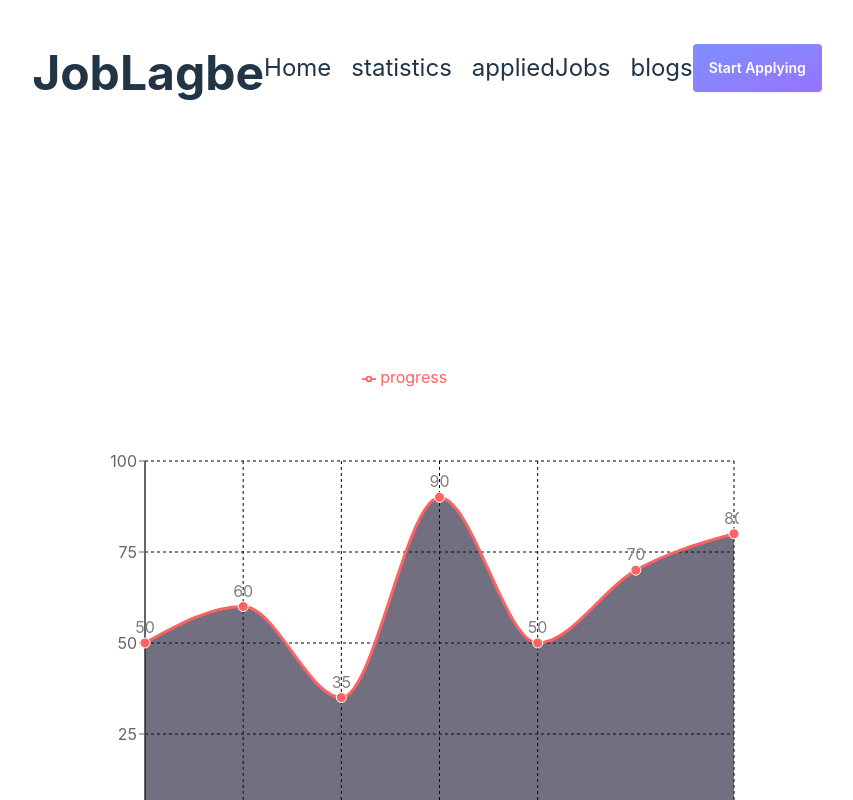
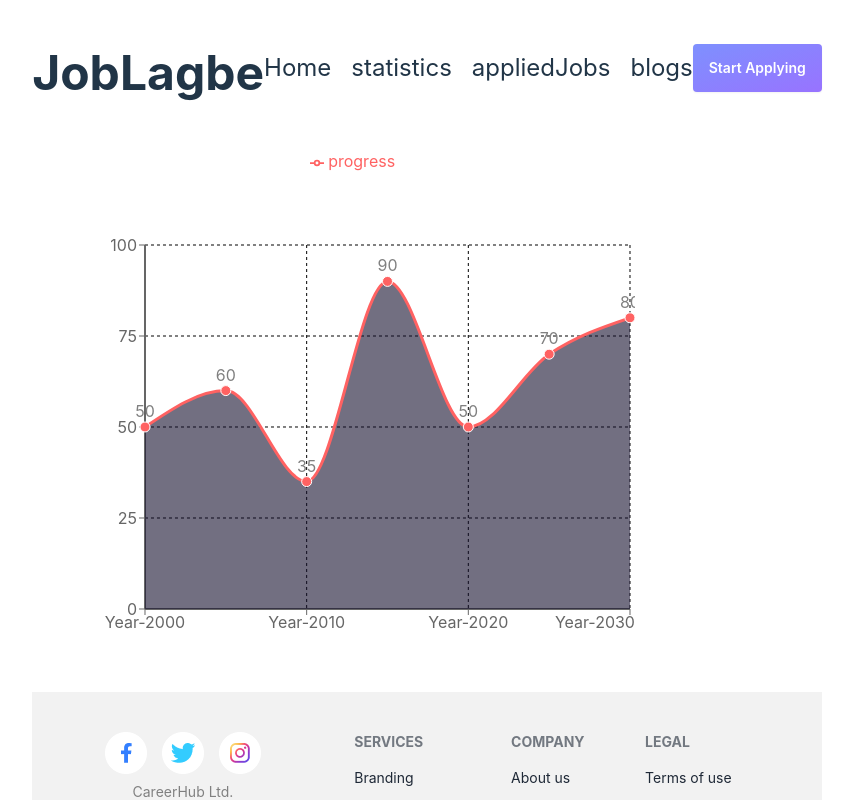
Before and after one commit to Rakibul-Islam05/JobCareer, a React (Vite) app: page /statistics in a window 1280 px wide. Shown: the top 800 px of the page, without its empty margins (213-1066 px from the left). Built offline with nearby package versions, Linux system fonts and the light colour scheme.

Commit message:
fixt some bugs

```diff
--- a/src/Component/Feature/Feature.jsx
+++ b/src/Component/Feature/Feature.jsx
@@ -17,6 +17,7 @@ const Feature = () => {
                 <h1 className='font-bold text-5xl'>Featured Jobs</h1>
                 <p className='mt-3'>Explore thousands of job opportunities with all the information you need. Its your future</p>
             </div>
+
             <div className='grid md:grid-cols-2 gap-4 mt-6'>
                 {jobData.map(job => (
                     <div key={job.id} className='border p-6 rounded text-left'>
@@ -24,7 +25,10 @@ const Feature = () => {
                         <h2 className='font-semibold text-lg'>{job.jobPosition}</h2>
                         <p>{job.companyName}</p>
                         <p className='mt-4 text-blue-500'><span className='border p-2 rounded-lg'>{job.jobTime}</span></p>
-                        <p className='flex mt-3 mb-4'> <img src={`/src/assets/Icons/Location Icon.png`} alt="" />{job.location} <img src={`/src/assets/Icons/Frame.png`} alt="" className='' /> Salary:{job.salary}</p>
+                        <p className='flex mt-3 mb-4'>
+                            <img src={`/src/assets/Icons/Location Icon.png`} alt="" />{job.location}
+                            <img src={`/src/assets/Icons/Frame.png`} alt="" className='ms-3' /> Salary:{job.salary}
+                        </p>
 
                         <Link to={`/job/${job.id}`} className='btn text-white bg-gradient-to-br from-[#7E90FE] to-[#9873FF] hover:bg-gradient-to-bl focus:ring-4 focus:outline-none focus:ring-blue-300 dark:focus:ring-blue-800 font-medium rounded-lg text-sm px-5 py-2.5 text-center'>
                             View Details
--- a/src/Component/JobDetails/JobDetails.jsx
+++ b/src/Component/JobDetails/JobDetails.jsx
@@ -1,5 +1,5 @@
 import React, { useEffect, useState } from 'react';
-import { useParams } from 'react-router-dom';
+import { Link, useParams } from 'react-router-dom';
 import data from '../../../public/Feature.json';
 
 const JobDetails = () => {
@@ -39,7 +39,9 @@ const JobDetails = () => {
                     <p className='flex item-center'><img src="/src/assets/Icons/Frame-3.png" alt="" /><b>Email:</b>{jobdata.email}</p><br />
                     <p className='flex item-center'><img src="/src/assets/Icons/Frame-4.png" alt="" /><b>Address:</b>{jobdata.location}</p>
                 </div>
-                <button onClick={handleApplyNowClick} className='btn text-white bg-gradient-to-br from-[#7E90FE] to-[#9873FF] hover:bg-gradient-to-bl focus:ring-4 focus:outline-none focus:ring-blue-300 dark:focus:ring-blue-800 font-medium rounded-lg text-sm px-5 py-2.5 text-center mt-4'>Apply Now</button>
+                <Link to="/feature">
+                    <button onClick={handleApplyNowClick} className='btn text-white bg-gradient-to-br from-[#7E90FE] to-[#9873FF] hover:bg-gradient-to-bl focus:ring-4 focus:outline-none focus:ring-blue-300 dark:focus:ring-blue-800 font-medium rounded-lg text-sm px-5 py-2.5 text-center mt-4'>Apply Now</button>
+                </Link>
             </div>
 
         </div>
--- /dev/null
+++ b/src/Component/Statistics/Statistics.css
@@ -0,0 +1,7 @@
+.width {
+    @media only screen and (min-width: 728px) {
+        body {
+            width: 1216px;
+        }
+    }
+}
--- a/src/Component/Statistics/Statistics.jsx
+++ b/src/Component/Statistics/Statistics.jsx
@@ -1,4 +1,5 @@
 import React from 'react';
+import './Statistics.css'
 import { AreaChart, Area, XAxis, YAxis, CartesianGrid, Tooltip, ResponsiveContainer, ReferenceDot, Legend, Label } from 'recharts';
 
 const assignments = [
@@ -12,16 +13,10 @@ const assignments = [
 ];
 
 
-const Statistics = ({ children }) => {
+const Statistics = () => {
   return (
-    <div>
-      <div className='text-center md:pt-20 md:pb-24 pt-8 pb-8 bg-hero'>
-        <h2 className='text-3xl md:text-5xl font-bold'>
-          {children}
-        </h2>
-      </div>
-      <div className=' mx-2 md:mx-12 mt-5 md:my-10'>
-        <ResponsiveContainer width="95%" height={500}>
+      <div className='md:mx-12 mt-5 md:my-10 width'>
+        <ResponsiveContainer width="80%" height={500}>
           <AreaChart data={assignments}>
             <CartesianGrid strokeDasharray="3 3" stroke="#000000" />
             <XAxis dataKey="name" axisLine={{ strokeWidth: 2 }} />
@@ -40,7 +35,6 @@ const Statistics = ({ children }) => {
 
         </ResponsiveContainer>
       </div>
-    </div>
   );
 };
 
```
Also changed, not shown: src/main.jsx (+16 -16 lines).
